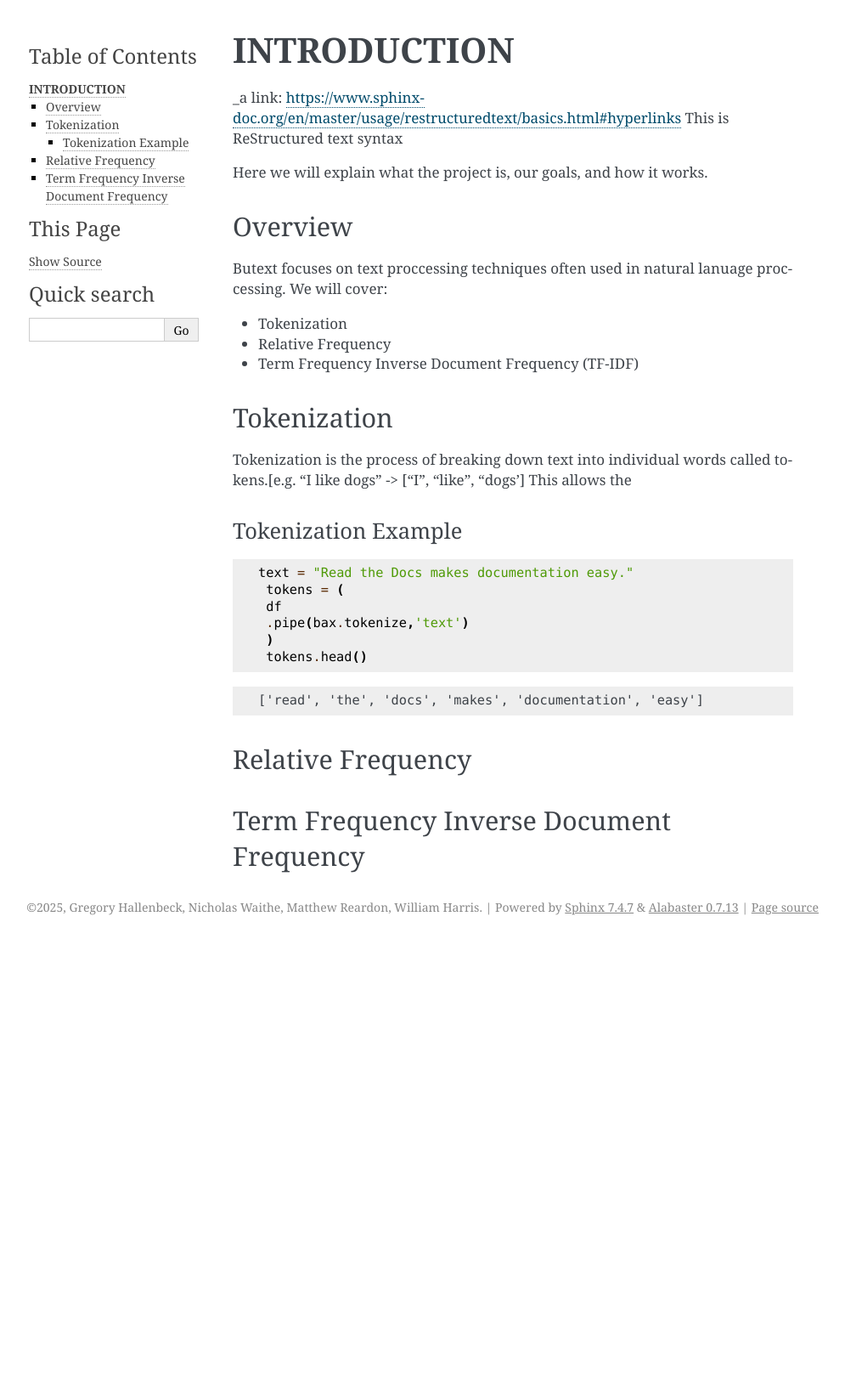
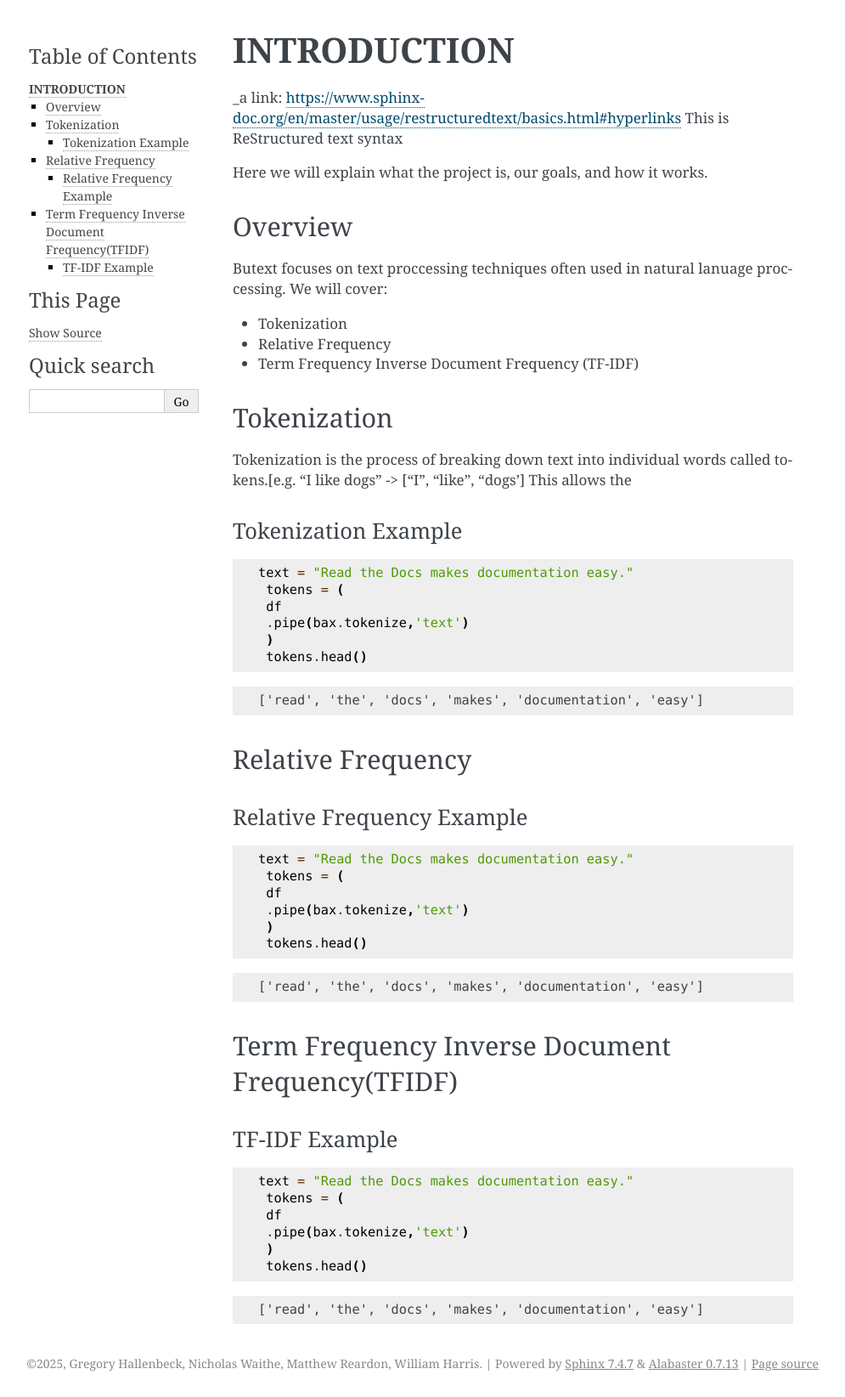
Before and after one commit to chipskiW/butext, a Sphinx documentation site: the page built from docs/intro.rst, in a window 1280 px wide. Shown: the whole page at 85% size, without its empty margins (146-1141 px from the left). Built offline with Sphinx 7.4.7, drawn with Linux system fonts in a browser that asks for light colours; before the commit the page ends 1107 px from its top, so only the background shows below that.

Commit message:
Update intro.rst
Signed-off-by: Nicholas  <nicholwaithe11@gmail.com>

```diff
--- a/docs/intro.rst
+++ b/docs/intro.rst
@@ -44,8 +44,41 @@
 Relative Frequency
 ------------------
 
+Relative Frequency Example
+====================
+
+.. code-block:: python
+
+   text = "Read the Docs makes documentation easy."
+    tokens = (
+    df
+    .pipe(bax.tokenize,'text')
+    )
+    tokens.head()
+
+
+.. code-block:: none
+
+   ['read', 'the', 'docs', 'makes', 'documentation', 'easy']
 
 
 
-Term Frequency Inverse Document Frequency
------------------------------------------
+Term Frequency Inverse Document Frequency(TFIDF)
+------------------------------------------------
+
+TF-IDF Example
+====================
+
+.. code-block:: python
+
+   text = "Read the Docs makes documentation easy."
+    tokens = (
+    df
+    .pipe(bax.tokenize,'text')
+    )
+    tokens.head()
+
+
+.. code-block:: none
+
+   ['read', 'the', 'docs', 'makes', 'documentation', 'easy']
```
